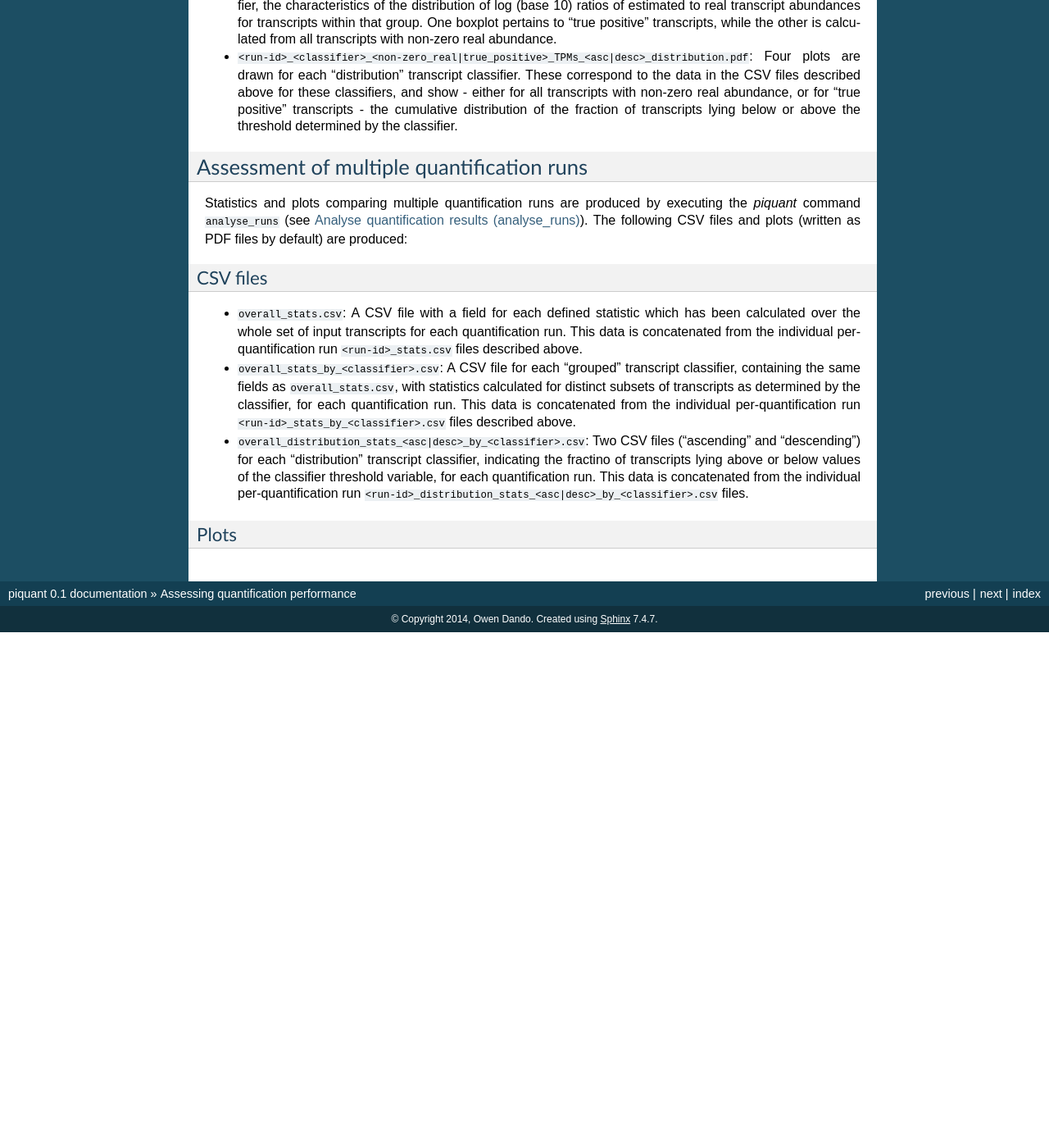
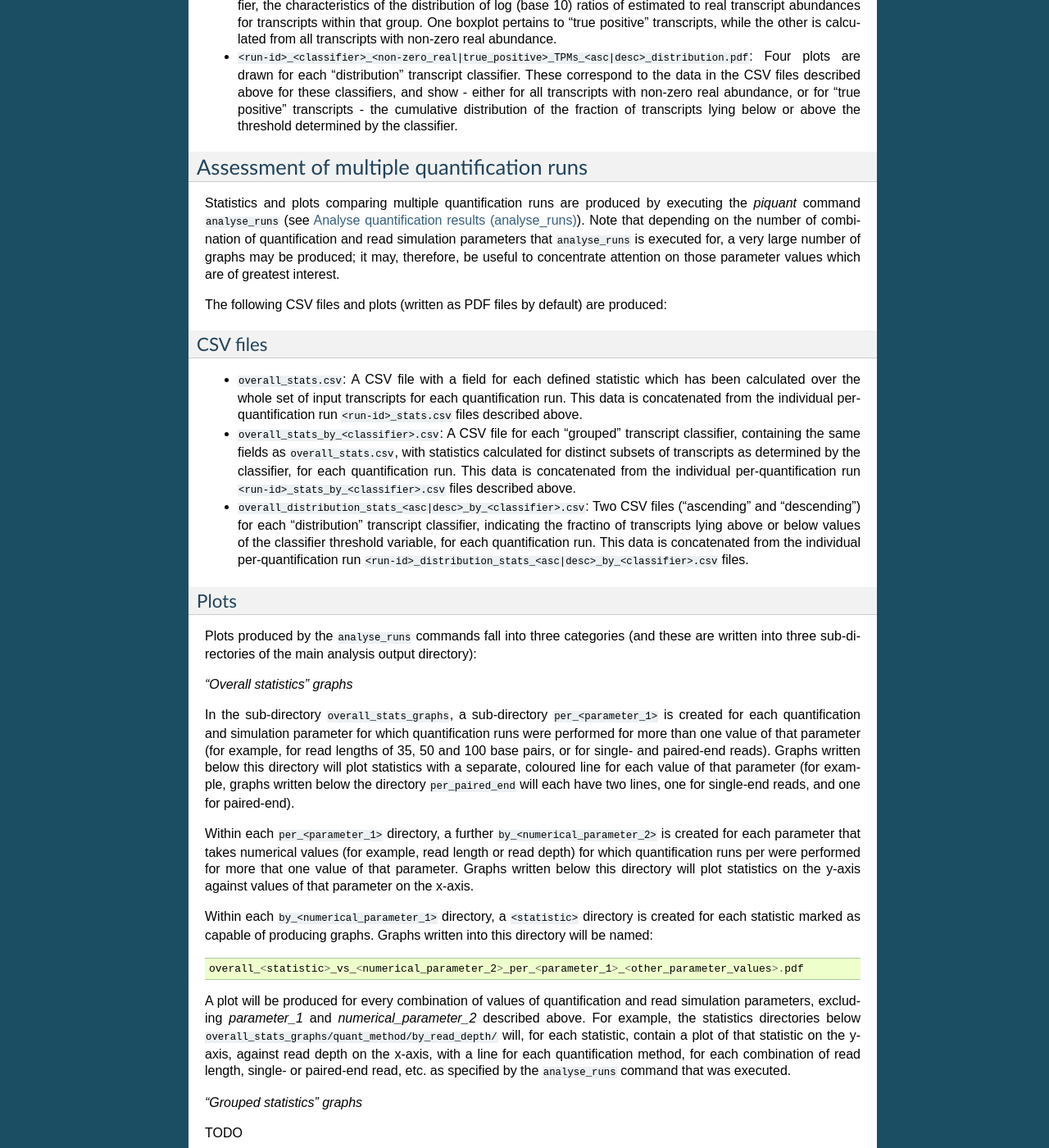
Before and after one commit to lweasel/piquant, a Sphinx documentation site: the page built from docs/assessment.rst, in a window 1280 px wide and 1400 px high, scrolled down 4395 px. Shown: the whole window at 82% size. Built offline with Sphinx 7.4.7, drawn with Linux system fonts in a browser that asks for light colours; formulas are drawn with MathJax 3; before the commit the page ends 5166 px from its top, so only the background shows below that; some of the changed text lies outside the part shown.

Commit message:
Describe "overall statistics" graphs.

```diff
--- a/docs/assessment.rst
+++ b/docs/assessment.rst
@@ -184,7 +184,9 @@
 Assessment of multiple quantification runs
 ------------------------------------------
 
-Statistics and plots comparing multiple quantification runs are produced by executing the *piquant* command ``analyse_runs`` (see :ref:`commands-analyse-runs`). The following CSV files and plots (written as PDF files by default) are produced:
+Statistics and plots comparing multiple quantification runs are produced by executing the *piquant* command ``analyse_runs`` (see :ref:`commands-analyse-runs`). Note that depending on the number of combination of quantification and read simulation parameters that ``analyse_runs`` is executed for, a very large number of graphs may be produced; it may, therefore, be useful to concentrate attention on those parameter values which are of greatest interest.
+
+The following CSV files and plots (written as PDF files by default) are produced:
 
 CSV files
 ^^^^^^^^^
@@ -195,3 +197,23 @@
 
 Plots
 ^^^^^
+
+Plots produced by the ``analyse_runs`` commands fall into three categories (and these are written into three sub-directories of the main analysis output directory):
+
+*"Overall statistics" graphs*
+
+In the sub-directory ``overall_stats_graphs``, a sub-directory ``per_<parameter_1>`` is created for each quantification and simulation parameter for which quantification runs were performed for more than one value of that parameter (for example, for read lengths of 35, 50 and 100 base pairs, or for single- and paired-end reads). Graphs written below this directory will plot statistics with a separate, coloured line for each value of that parameter (for example, graphs written below the directory ``per_paired_end`` will each have two lines, one for single-end reads, and one for paired-end).
+
+Within each ``per_<parameter_1>`` directory, a further ``by_<numerical_parameter_2>`` is created for each parameter that takes numerical values (for example, read length or read depth) for which quantification runs per were performed for more that one value of that parameter. Graphs written below this directory will plot statistics on the y-axis against values of that parameter on the x-axis.
+
+Within each ``by_<numerical_parameter_1>`` directory, a ``<statistic>`` directory is created for each statistic marked as capable of producing graphs. Graphs written into this directory will be named::
+
+    overall_<statistic>_vs_<numerical_parameter_2>_per_<parameter_1>_<other_parameter_values>.pdf
+
+A plot will be produced for every combination of values of quantification and read simulation parameters, excluding *parameter_1* and *numerical_parameter_2* described above. For example, the statistics directories below ``overall_stats_graphs/quant_method/by_read_depth/`` will, for each statistic, contain a plot of that statistic on the y-axis, against read depth on the x-axis, with a line for each quantification method, for each combination of read length, single- or paired-end read, etc. as specified by the ``analyse_runs`` command that was executed.
+
+*"Grouped statistics" graphs*
+
+TODO
+
+*"Distribution statistics" graphs*
```
